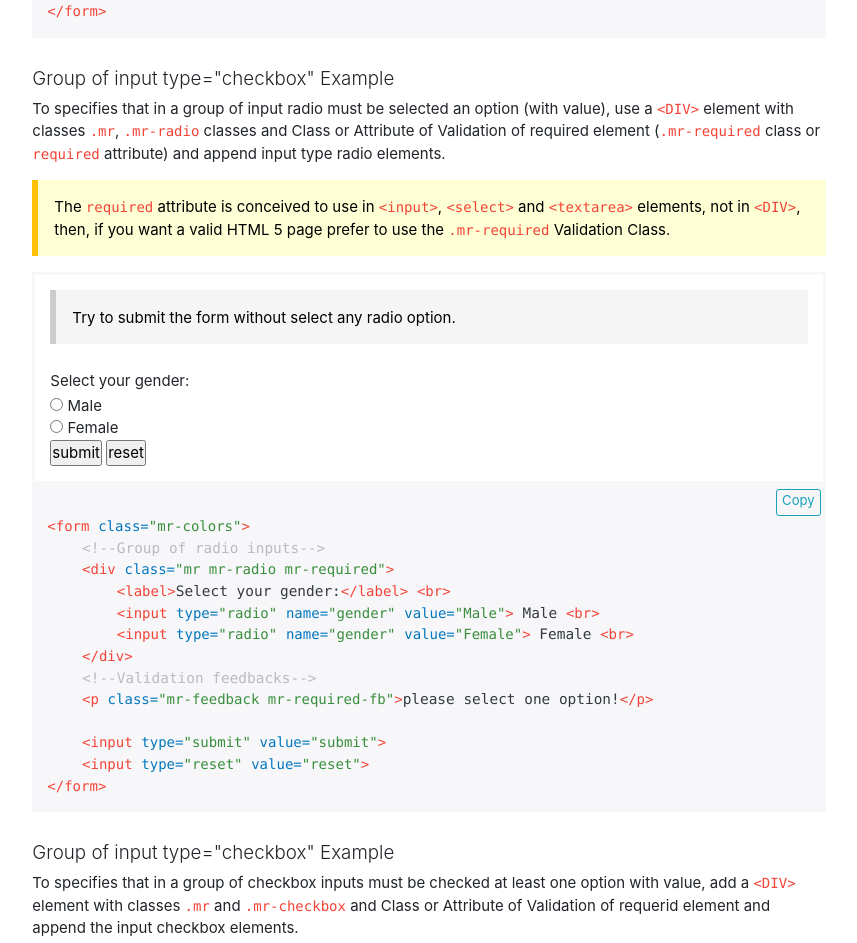
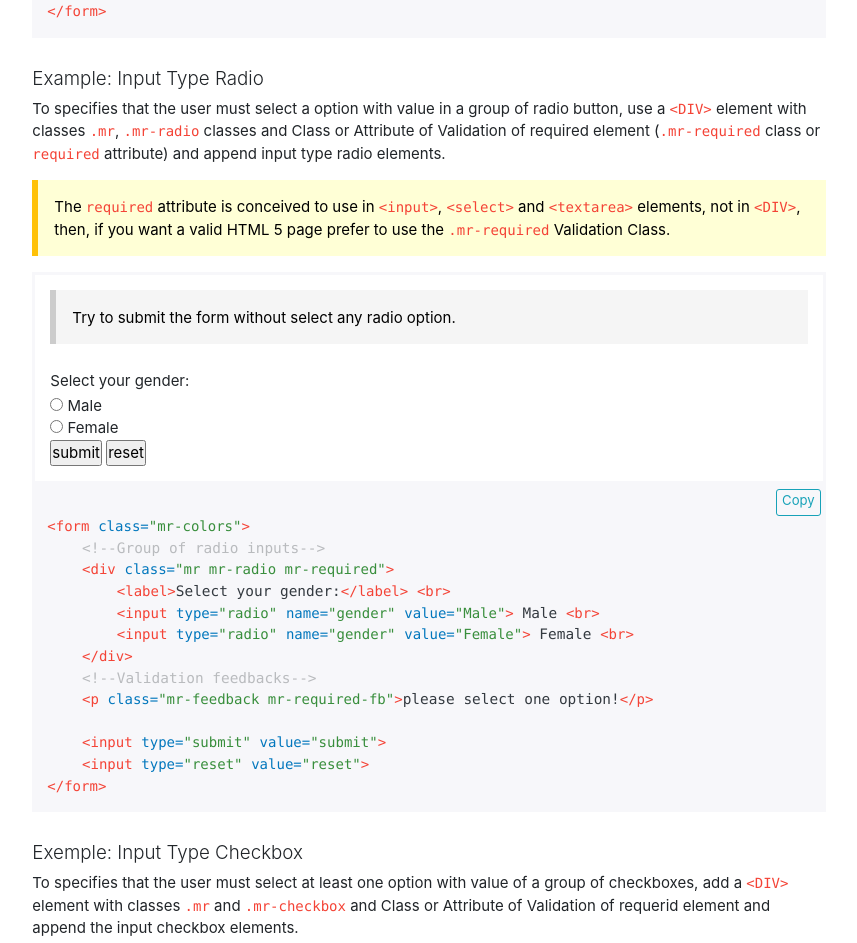
Before and after one commit to AlbertoAdolfo27/myrules, a plain HTML site: page docs/required.html in a window 1280 px wide. Shown: the part 935-1878 px from the top of the page, without its empty margins (211-1068 px from the left). Drawn offline with Linux system fonts and the light colour scheme.

Commit message:
Update docs required

```diff
--- a/docs/required.html
+++ b/docs/required.html
@@ -60,7 +60,7 @@
 
                         <article id="applying-input">
                             <h2>Applying in input element</h2>
-                            <h3 class="h5 mt-0">Example: Applying in input element</h3>
+                            <h3 class="h5 mt-0">Example: Input Type Text</h3>
                             <div class="mr-test">
                                 <div class="panel-info">
                                     <p>Try to submit the form without fill out the text fields.</p>
@@ -105,8 +105,8 @@
                                 </code>
                             </div>
 
-                            <h3 class="h5">Group of input type="checkbox" Example</h3>
-                            <p>To specifies that in a group of input radio must be selected an option (with value), use a <code class="tag">&lt;DIV&gt;</code> element with classes <code class="class">.mr</code>, <code class="class">.mr-radio</code> classes and Class or Attribute of Validation of required element (<code class="class">.mr-required</code> class or <code class="attr">required</code> attribute) and append input type radio elements.</p>
+                            <h3 class="h5">Example: Input Type Radio</h3>
+                            <p>To specifies that the user must select a option with value in a group of radio button, use a <code class="tag">&lt;DIV&gt;</code> element with classes <code class="class">.mr</code>, <code class="class">.mr-radio</code> classes and Class or Attribute of Validation of required element (<code class="class">.mr-required</code> class or <code class="attr">required</code> attribute) and append input type radio elements.</p>
                             <div class="panel-warning">
                                 <p>The <code class="attr">required</code> attribute is conceived to use in <code class="tag">&lt;input&gt;</code>, <code class="tag">&lt;select&gt;</code> and <code class="tag">&lt;textarea&gt;</code> elements, not in <code class="tag">&lt;DIV&gt;</code>, then, if you want a valid HTML 5 page prefer to use the <cose class="class">.mr-required</cose> Validation Class.</p>
                             </div>
@@ -152,8 +152,8 @@
                                 </code>
                             </div>
 
-                            <h3 class="h5">Group of input type="checkbox" Example</h3>
-                            <p>To specifies that in a group of checkbox inputs must be checked at least one option with value, add a <code class="tag">&lt;DIV&gt;</code> element with classes <code class="class">.mr</code> and <code class="class">.mr-checkbox</code> and Class or Attribute of Validation of requerid element and append the input checkbox elements.</p>
+                            <h3 class="h5">Exemple: Input Type Checkbox</h3>
+                            <p>To specifies that the user must select at least one option with value of a group of checkboxes, add a <code class="tag">&lt;DIV&gt;</code> element with classes <code class="class">.mr</code> and <code class="class">.mr-checkbox</code> and Class or Attribute of Validation of requerid element and append the input checkbox elements.</p>
 
                             <div class="mr-test">
                                 <div class="panel-info">
```
